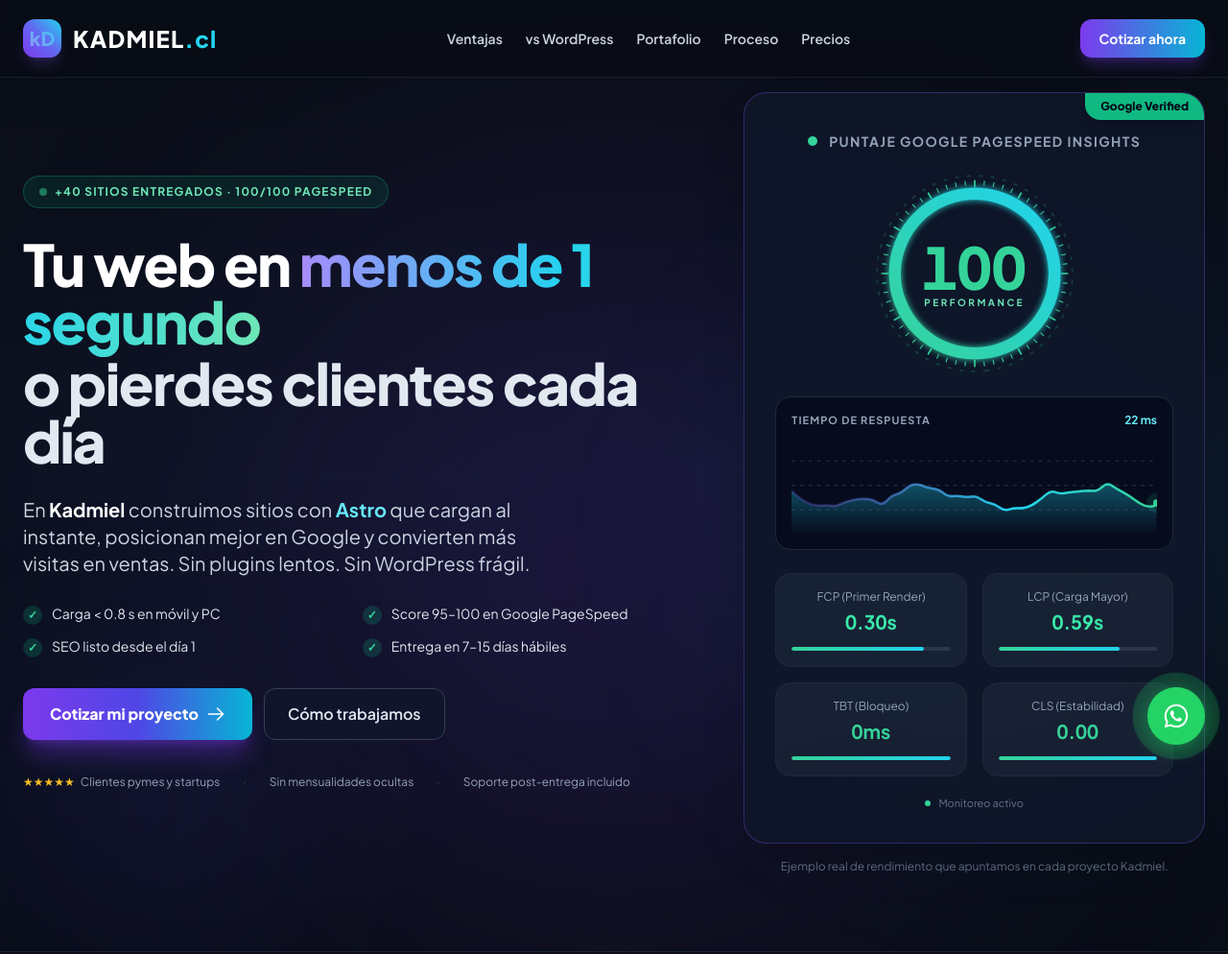
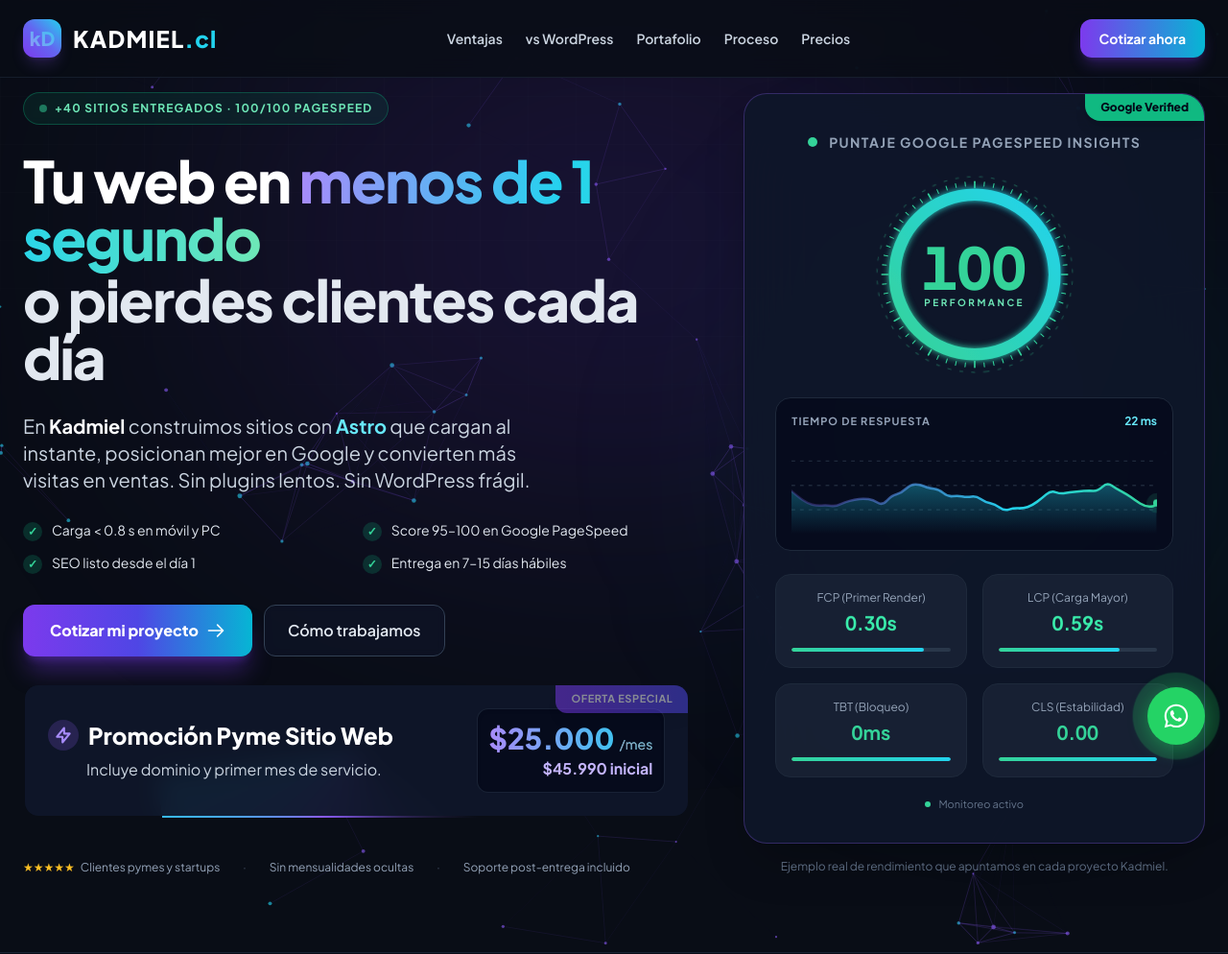
Before and after one commit to gbrss/kadmiel-astro, an Astro site: page / in a window 1280 px wide. Shown: the top 994 px of the page at 96% size. Built offline with nearby package versions, Linux system fonts and the light colour scheme; Astro itself is replaced by a stand-in of ours; animation ran at ten frames a second.

Commit message:
style: animacion de borde giratorio en oferta pyme

```diff
--- a/src/components/HeroSlider.astro
+++ b/src/components/HeroSlider.astro
@@ -1,16 +1,24 @@
 ---
 import PageSpeedCard from './PageSpeedCard.astro';
 ---
-<section class="relative min-h-screen pt-24 pb-20 flex items-center overflow-hidden bg-gradient-to-b from-[#090d16] via-[#0d1322] to-[#090d16]">
-  <!-- Fondos decorativos -->
-  <div class="absolute top-1/4 left-1/2 -translate-x-1/2 w-[700px] h-[700px] bg-violet-600/15 rounded-full blur-[160px] pointer-events-none"></div>
-  <div class="absolute top-1/3 right-0 w-[450px] h-[450px] bg-cyan-500/10 rounded-full blur-[130px] pointer-events-none"></div>
-  <div class="absolute bottom-0 left-0 w-[300px] h-[300px] bg-indigo-600/10 rounded-full blur-[100px] pointer-events-none"></div>
+<section class="relative min-h-screen pt-24 pb-20 flex items-center overflow-hidden bg-[#090d16]">
+
+  <!-- Fondo de rejilla (más sutil) -->
+  <div class="absolute inset-0 z-0 pointer-events-none opacity-20"
+       style="background-image: linear-gradient(to right, rgba(255, 255, 255, 0.05) 1px, transparent 1px), linear-gradient(to bottom, rgba(255, 255, 255, 0.05) 1px, transparent 1px); background-size: 50px 50px; mask-image: radial-gradient(ellipse 80% 50% at 50% 0%, #000 70%, transparent 100%);">
+  </div>
+
+  <!-- Canvas para la animación de partículas (Red de circuitos) -->
+  <canvas id="hero-canvas" class="absolute inset-0 z-0 pointer-events-none w-full h-full"></canvas>
+
+  <!-- Halos de luz -->
+  <div class="absolute top-0 left-1/2 -translate-x-1/2 w-[800px] h-[500px] bg-violet-600/15 rounded-full blur-[140px] pointer-events-none z-0"></div>
+  <div class="absolute top-1/4 right-0 w-[450px] h-[450px] bg-cyan-500/10 rounded-full blur-[130px] pointer-events-none z-0"></div>
 
   <div class="max-w-7xl mx-auto px-6 w-full grid grid-cols-1 lg:grid-cols-12 gap-10 lg:gap-14 items-center relative z-10">
     <!-- Columna izquierda: copy comercial -->
     <div class="lg:col-span-7 space-y-7">
-      <div class="inline-flex items-center gap-2 px-4 py-2 rounded-full bg-emerald-500/10 border border-emerald-500/30 text-emerald-300 text-xs font-bold uppercase tracking-widest">
+      <div class="inline-flex items-center gap-2 px-4 py-2 rounded-full bg-emerald-500/10 border border-emerald-500/30 text-emerald-300 text-xs font-bold uppercase tracking-widest backdrop-blur-sm">
         <span class="w-2 h-2 rounded-full bg-emerald-400 animate-pulse"></span>
         +40 sitios entregados · 100/100 PageSpeed
       </div>
@@ -56,14 +64,50 @@ import PageSpeedCard from './PageSpeedCard.astro';
         </a>
         <a
           href="#proceso"
-          class="inline-flex items-center gap-2 px-6 py-3.5 rounded-xl border border-slate-700 bg-slate-900/60 text-slate-200 font-semibold text-base hover:border-cyan-500/50 hover:text-white transition-all"
+          class="inline-flex items-center gap-2 px-6 py-3.5 rounded-xl border border-slate-700 bg-slate-900/60 backdrop-blur-sm text-slate-200 font-semibold text-base hover:border-cyan-500/50 hover:text-white transition-all"
         >
           Cómo trabajamos
         </a>
       </div>
 
+      <!-- Banner de Oferta Pyme: CON LUZ RECORRIENDO EL BORDE -->
+      <a href="#cotizador" class="relative overflow-hidden rounded-2xl p-[2px] mt-8 transition-all hover:scale-[1.02] group z-20 block">
+
+        <!-- Efecto de luz giratoria infinita -->
+        <div class="absolute inset-[-100%] animate-[spin_4s_linear_infinite] bg-[conic-gradient(from_0deg,transparent_0%,transparent_60%,#8b5cf6_85%,#22d3ee_100%)]"></div>
+
+        <!-- Contenido de la tarjeta (con fondo oscuro para tapar el centro de la luz) -->
+        <div class="relative bg-slate-900/95 backdrop-blur-md h-full w-full rounded-[calc(1rem-2px)] p-5 md:p-6 overflow-hidden">
+
+          <!-- Etiqueta animada -->
+          <div class="absolute top-0 right-0 bg-gradient-to-r from-violet-600 to-indigo-600 text-white text-[11px] font-bold px-4 py-1.5 rounded-bl-xl uppercase tracking-wider shadow-lg animate-pulse z-10">
+            Oferta Especial
+          </div>
+
+          <div class="flex flex-col sm:flex-row sm:items-center justify-between gap-5">
+            <div class="flex-1 pr-16 sm:pr-0">
+              <h3 class="text-white font-extrabold text-xl md:text-2xl leading-tight group-hover:text-violet-300 transition-colors flex items-center gap-2.5">
+                <div class="flex items-center justify-center w-8 h-8 rounded-full bg-violet-500/20 text-violet-400">
+                  <svg class="w-5 h-5" fill="none" stroke="currentColor" viewBox="0 0 24 24"><path stroke-linecap="round" stroke-linejoin="round" stroke-width="2.5" d="M13 10V3L4 14h7v7l9-11h-7z"/></svg>
+                </div>
+                Promoción Pyme Sitio Web
+              </h3>
+              <p class="text-sm md:text-base text-slate-300 mt-2 ml-10">Incluye dominio y primer mes de servicio.</p>
+            </div>
+
+            <div class="sm:text-right shrink-0 mt-2 sm:mt-0 bg-slate-950/60 p-3 rounded-xl border border-slate-800/80 shadow-inner">
+              <p class="text-2xl md:text-3xl font-extrabold text-transparent bg-clip-text bg-gradient-to-r from-violet-400 to-cyan-400">
+                $25.000 <span class="text-sm font-medium text-slate-400">/mes</span>
+              </p>
+              <p class="text-base font-bold text-violet-300 mt-0.5">$45.990 inicial</p>
+            </div>
+          </div>
+
+        </div>
+      </a>
+
       <!-- Micro-prueba social -->
-      <div class="flex flex-wrap items-center gap-x-6 gap-y-2 pt-2 text-xs text-slate-400">
+      <div class="flex flex-wrap items-center gap-x-6 gap-y-2 pt-4 text-xs text-slate-400">
         <span class="flex items-center gap-1.5">
           <span class="text-amber-400">★★★★★</span>
           <span>Clientes pymes y startups</span>
@@ -76,7 +120,7 @@ import PageSpeedCard from './PageSpeedCard.astro';
     </div>
 
     <!-- Columna derecha: PageSpeed (se mantiene) -->
-    <div class="lg:col-span-5">
+    <div class="lg:col-span-5 relative z-20">
       <PageSpeedCard score={100} />
       <p class="mt-4 text-center text-xs text-slate-500">
         Ejemplo real de rendimiento que apuntamos en cada proyecto Kadmiel.
@@ -84,3 +128,76 @@ import PageSpeedCard from './PageSpeedCard.astro';
     </div>
   </div>
 </section>
+
+<script>
+  // Esperamos a que el DOM esté listo
+  document.addEventListener('DOMContentLoaded', () => {
+    const canvas = document.getElementById('hero-canvas') as HTMLCanvasElement;
+    if (!canvas) return;
+    const ctx = canvas.getContext('2d');
+    if (!ctx) return;
+
+    let width = canvas.width = canvas.offsetWidth;
+    let height = canvas.height = canvas.offsetHeight;
+
+    window.addEventListener('resize', () => {
+      width = canvas.width = canvas.offsetWidth;
+      height = canvas.height = canvas.offsetHeight;
+    });
+
+    const particles: { x: number, y: number, vx: number, vy: number, radius: number, color: string }[] = [];
+    const particleCount = window.innerWidth < 768 ? 30 : 80;
+    const maxDistance = 150;
+
+    for (let i = 0; i < particleCount; i++) {
+      particles.push({
+        x: Math.random() * width,
+        y: Math.random() * height,
+        vx: (Math.random() - 0.5) * 0.5,
+        vy: (Math.random() - 0.5) * 0.5,
+        radius: Math.random() * 1.5 + 1,
+        color: Math.random() > 0.5 ? 'rgba(34, 211, 238, 0.6)' : 'rgba(139, 92, 246, 0.6)'
+      });
+    }
+
+    function animate() {
+      if (!ctx) return;
+      ctx.clearRect(0, 0, width, height);
+
+      particles.forEach(p => {
+        p.x += p.vx;
+        p.y += p.vy;
+
+        if (p.x < 0 || p.x > width) p.vx *= -1;
+        if (p.y < 0 || p.y > height) p.vy *= -1;
+
+        ctx.beginPath();
+        ctx.arc(p.x, p.y, p.radius, 0, Math.PI * 2);
+        ctx.fillStyle = p.color;
+        ctx.fill();
+      });
+
+      for (let i = 0; i < particles.length; i++) {
+        for (let j = i + 1; j < particles.length; j++) {
+          const dx = particles[i].x - particles[j].x;
+          const dy = particles[i].y - particles[j].y;
+          const distance = Math.sqrt(dx * dx + dy * dy);
+
+          if (distance < maxDistance) {
+            const opacity = 1 - (distance / maxDistance);
+            ctx.beginPath();
+            ctx.moveTo(particles[i].x, particles[i].y);
+            ctx.lineTo(particles[j].x, particles[j].y);
+            ctx.strokeStyle = `rgba(139, 92, 246, ${opacity * 0.3})`;
+            ctx.lineWidth = 1;
+            ctx.stroke();
+          }
+        }
+      }
+
+      requestAnimationFrame(animate);
+    }
+
+    animate();
+  });
+</script>
```
